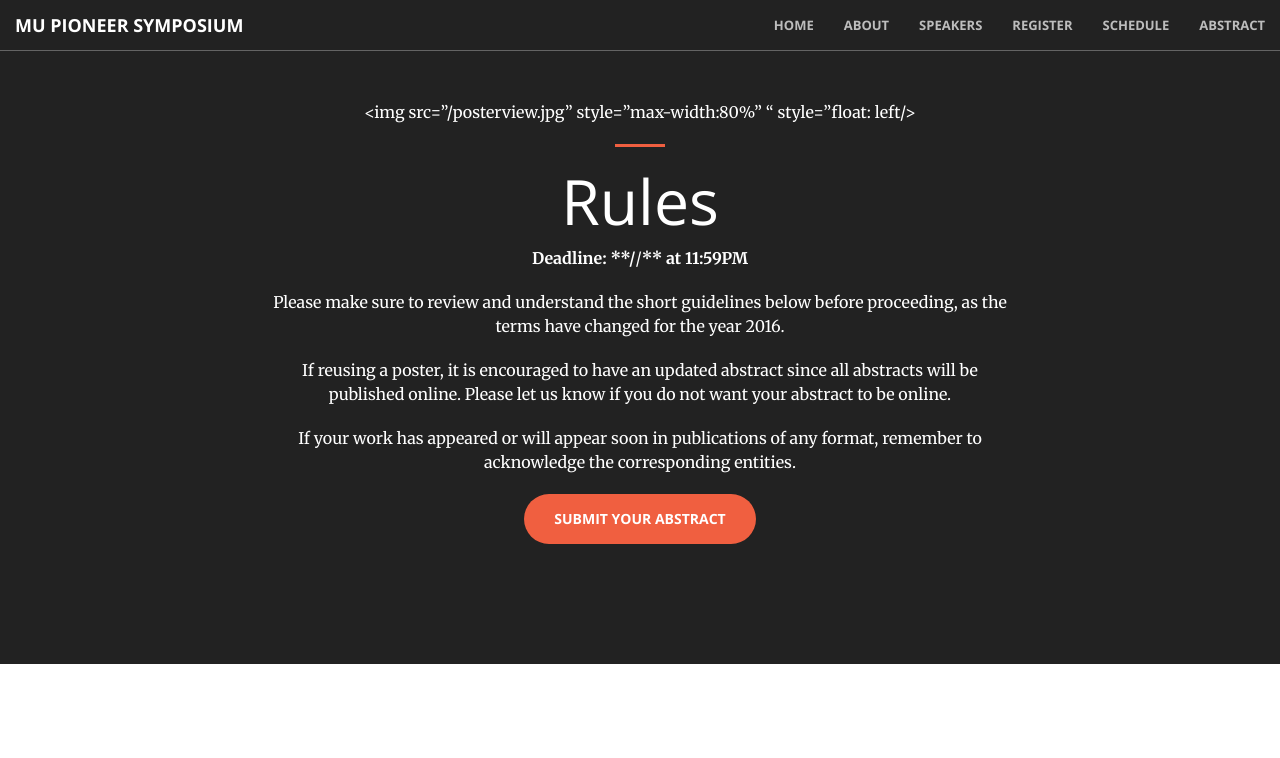
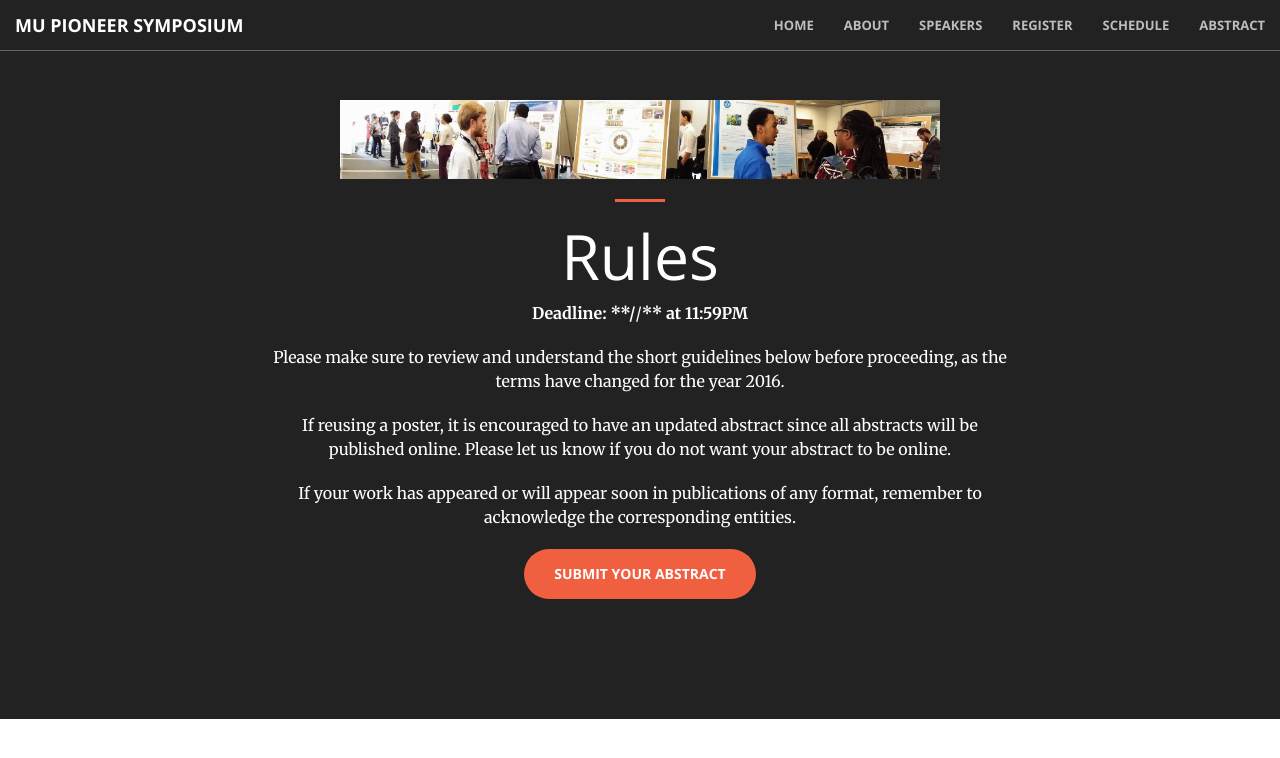
Before and after one commit to mupioneersymposium/mupioneersymposium.github.io, a Jekyll site: the page built from abstract.md, in a window 1280 px wide. Shown: the top 758 px of the page. Built offline with Jekyll 4.4.1, drawn with Linux system fonts in a browser that asks for light colours.

Commit message:
Update abstract.md

```diff
--- a/abstract.md
+++ b/abstract.md
@@ -3,7 +3,7 @@ layout: regular
 ---
 
 
-<img src="/posterview.jpg" style="max-width:80%" " style="float: left/>
+<img src="/posterview.jpg" style="max-width:80%"/>
 
 <hr style="clear: both;" />
 
```
